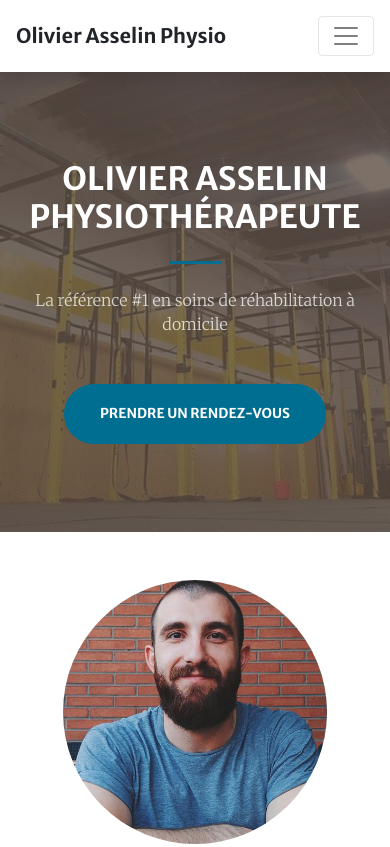
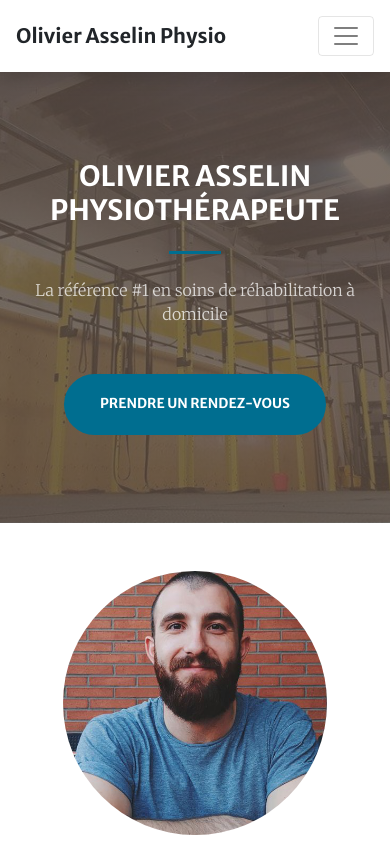
Before and after one commit to Olivierasselin/OliPhysio, a website with bundled scripts: page index.html in a window 390 px wide. Shown: the top 847 px of the page. Built offline with nearby package versions, Linux system fonts and the light colour scheme.

Commit message:
Second attempt at fixing scalling mobile

```diff
--- a/scss/_masthead.scss
+++ b/scss/_masthead.scss
@@ -10,7 +10,7 @@ header.masthead {
   background-attachment: scroll;
   background-size: cover;
   h1 {
-    font-size: 2rem;
+    font-size: 28px;
   }
   @include media-breakpoint-up(lg) {
     height: 60vh;
```
Also changed, not shown: css/creative.css, css/creative.min.css.
